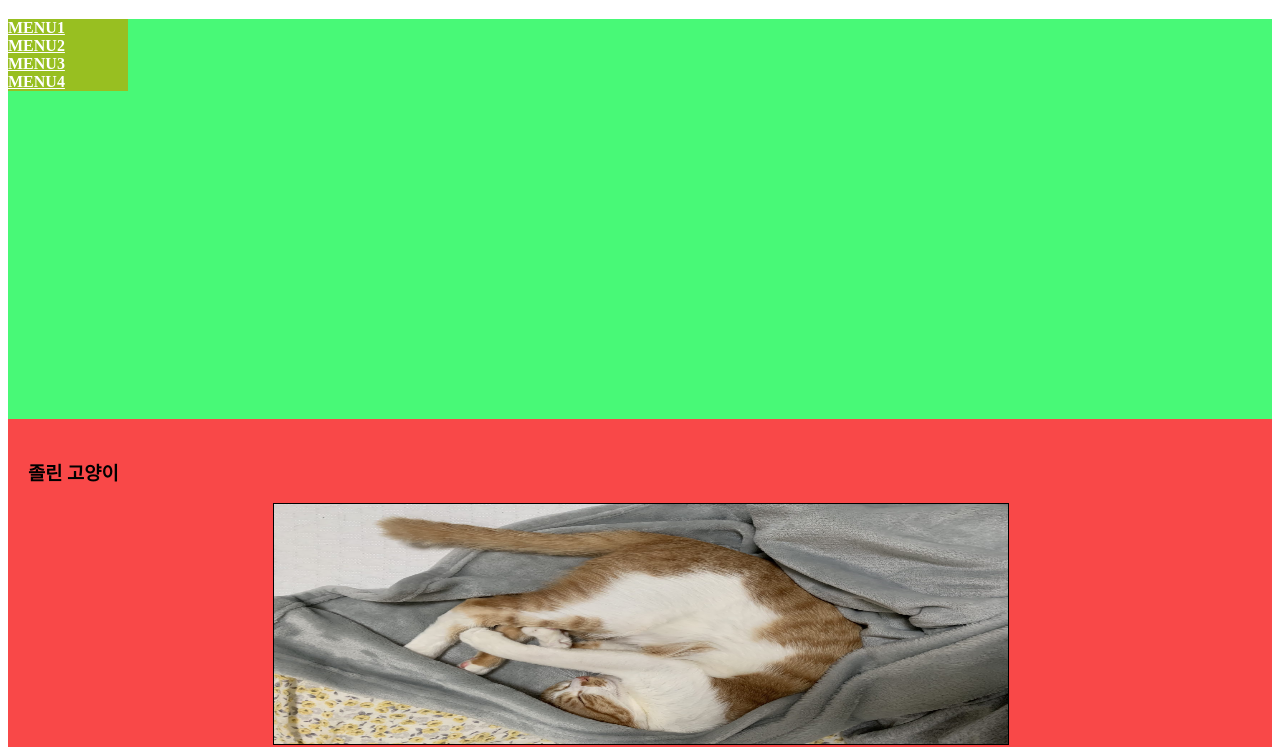
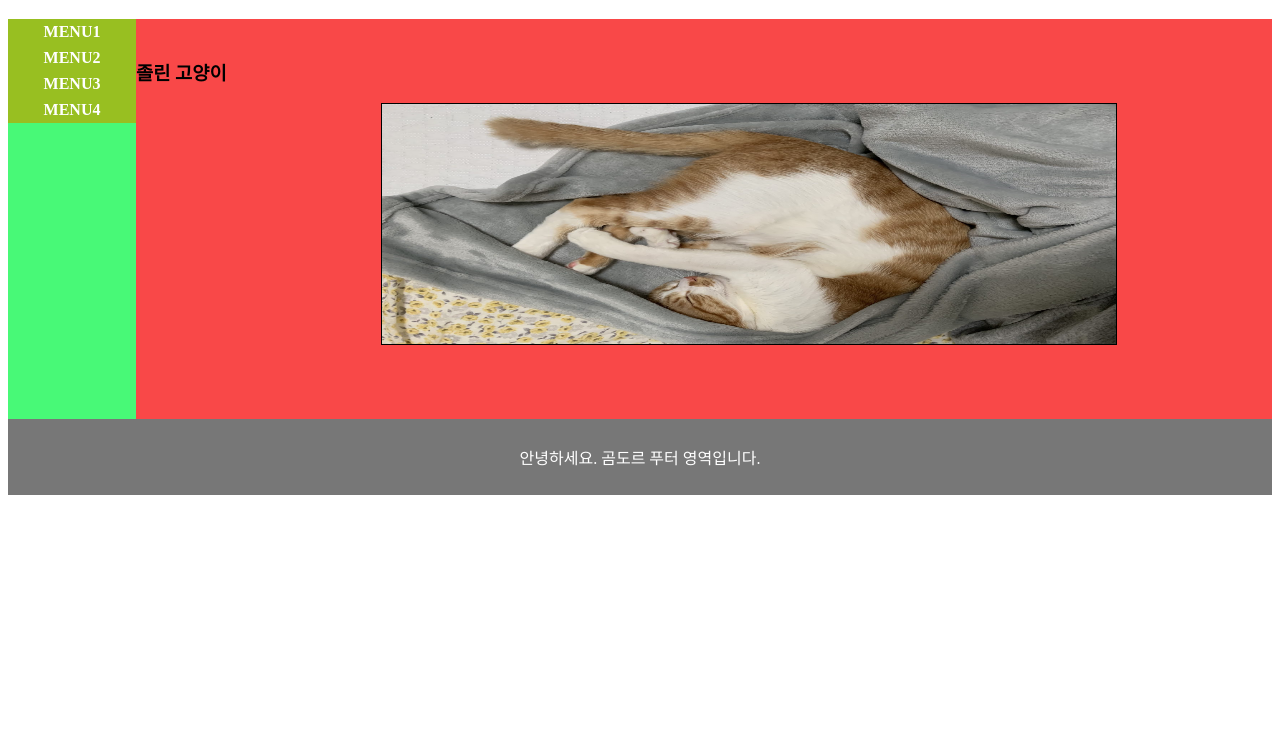
Before and after one commit to kokrok/Gomdor, a plain HTML site: page index.html in a window 1280 px wide. Shown: the part 70-817 px from the top of the page. Drawn offline with Linux system fonts and the light colour scheme.

Commit message:
git desktop
git desktop 을 이용한 수정

```diff
--- a/style.css
+++ b/style.css
@@ -8,6 +8,7 @@ nav, ul{
     padding: 0;/*순서 없는 목록 전체 범위의 내부 여백값 제거*/
 }
 nav{
+    float:left;
     height: 400px;
     background-color: #48f977;
 }
@@ -35,6 +36,10 @@ a:link, a:visited{
     color: #FFFFFF;
     background-color: #98bf21;
     width: 120px;
+    text-align:center;/*텍스트 가로방향 정렬을 중간으로*/
+    padding: 4px;/*텍스트 링크 영역 안쪽에 4px 의 여백 부여*/
+    text-decoration:none; /*링크 걸린 텍스트의 밑줄을 없앰*/
+    text-transform:uppercase;/*영문 글자를 대문자로 표현*/
 }
 
 a:hover{
```
